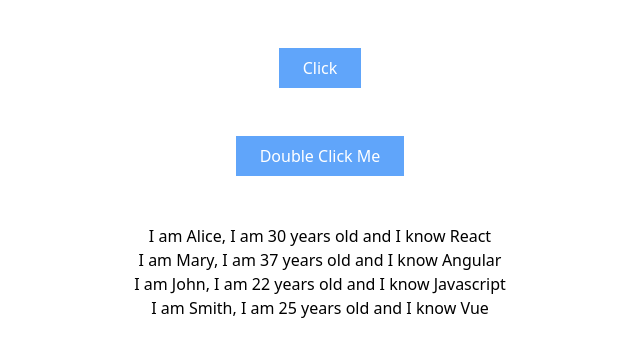
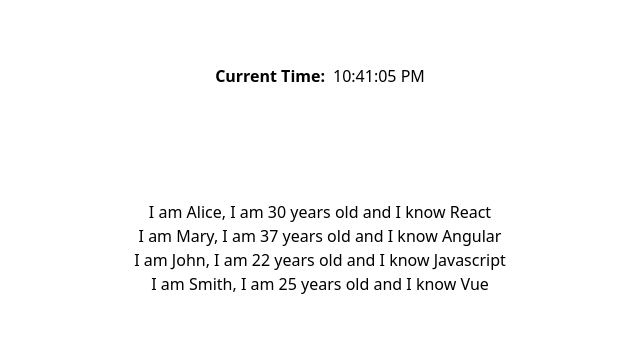
Before and after one commit to Bridgetamana/React_tutorial_1, a React (Create React App) app: page / in a window 1280 px wide. Shown: the top 356 px of the page, without its empty margins (320-960 px from the left). Built offline with nearby package versions, Linux system fonts and the light colour scheme.

Commit message:
state and lifecycle lesson

```diff
--- a/src/App.js
+++ b/src/App.js
@@ -1,5 +1,6 @@
 import ClassClick from './components/ClassClick';
 import Click from './components/Click';
+import Clock from './components/Clock';
 import Counter from './components/Counter';
 import Greet from './components/Greet';
 import NameList from './components/NameList';
@@ -7,8 +8,9 @@ import NameList from './components/NameList';
 function App() {
   return (
     <div>
-      <Click />
-      <ClassClick />
+      {/* <Click />
+      <ClassClick /> */}
+      <Clock />
       <NameList />
       {/* <Greet name='Bridget'/>
       <Counter /> */}
--- /dev/null
+++ b/src/components/Clock.js
@@ -0,0 +1,29 @@
+import React, { Component } from 'react';
+
+class Clock extends Component {
+  constructor(props) {
+    super(props);
+    this.state = { time: new Date().toLocaleTimeString() };
+  }
+
+  componentDidMount() {
+    this.timerID = setInterval(() => {
+      this.setState({ time: new Date().toLocaleTimeString() });
+    }, 1000);
+  }
+
+  componentWillUnmount() {
+    clearInterval(this.timerID);
+  }
+
+  render() {
+    return (
+      <div className='flex justify-center py-16'>
+        <h2 className='mr-2 font-semibold'>Current Time:</h2>
+        <p>{this.state.time}</p>
+      </div>
+    );
+  }
+}
+
+export default Clock;
```
